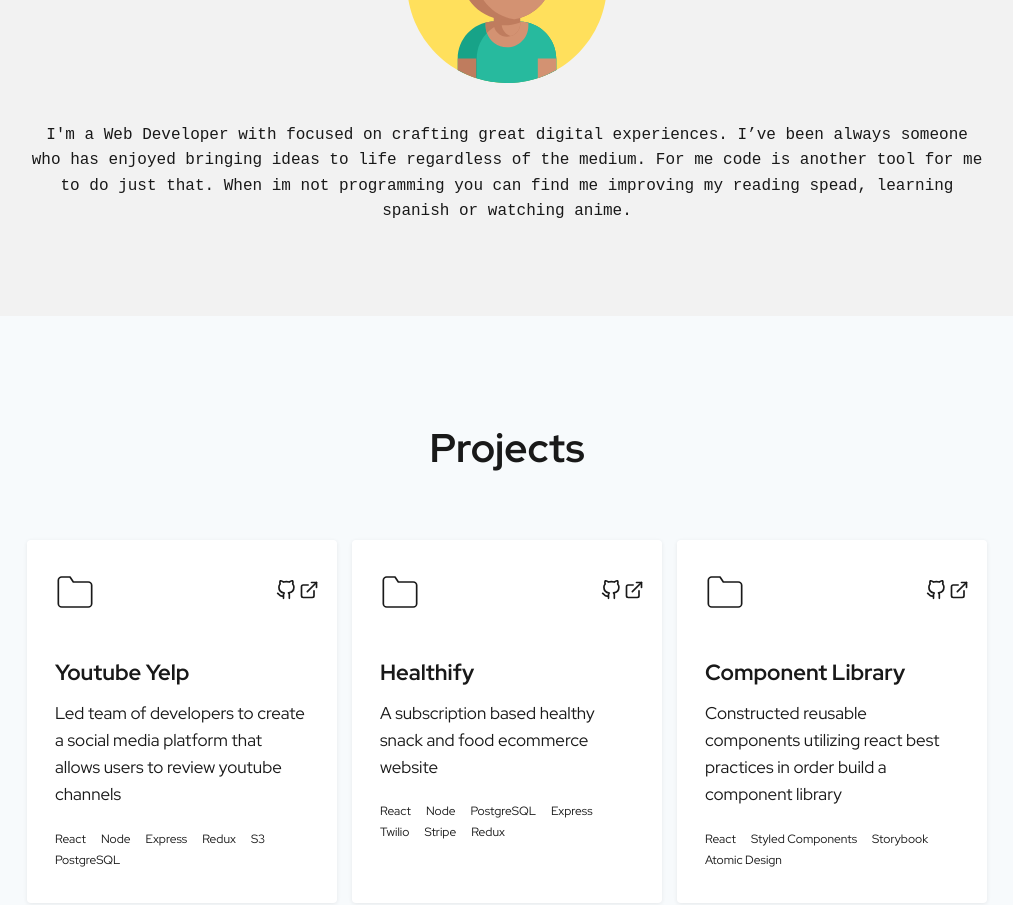
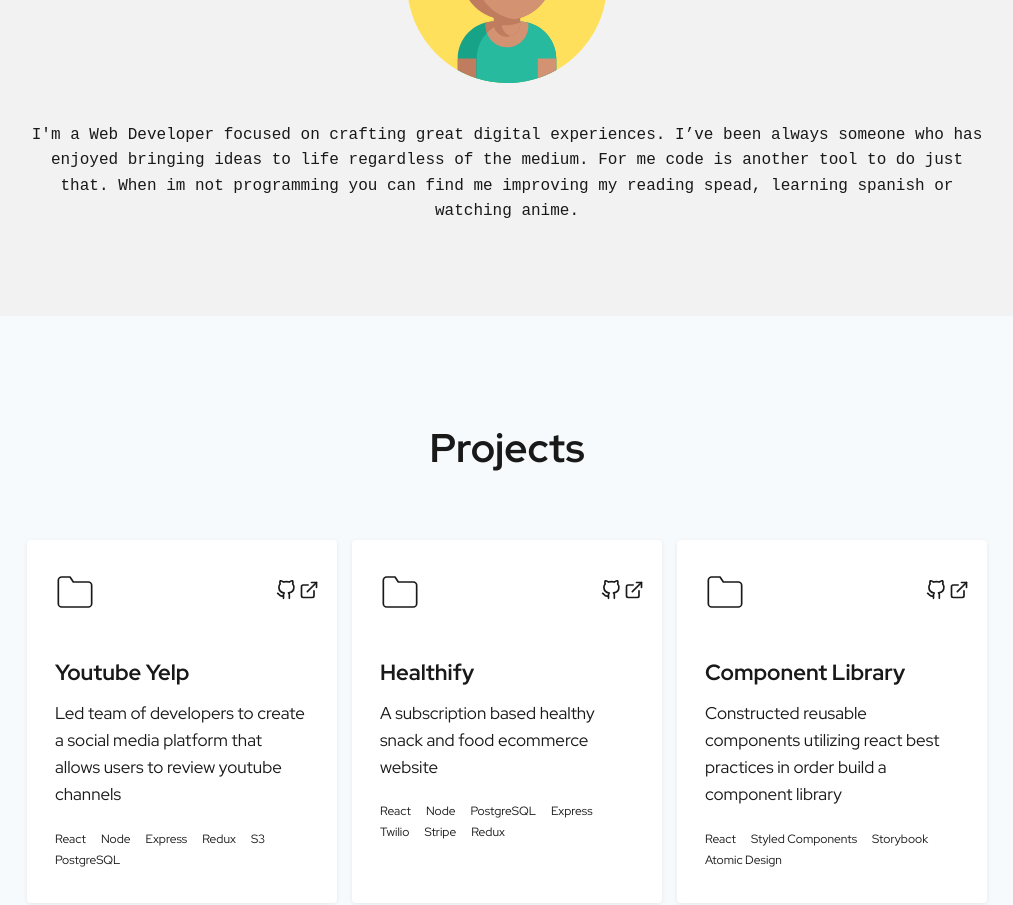
Before and after one commit to cavingayle/Portfolio-Website, a React (Create React App) app: page / in a window 1280 px wide. Shown: the part 1080-1985 px from the top of the page, without its empty margins (133-1146 px from the left). Built offline with nearby package versions, Linux system fonts and the light colour scheme.

Commit message:
Updated about

```diff
--- a/src/components/About.jsx
+++ b/src/components/About.jsx
@@ -119,10 +119,10 @@ const About = () => {
         </ImageContainer>
         <TextContainer>
           <p>
-            I'm a Web Developer with focused on crafting great digital
+            I'm a Web Developer focused on crafting great digital
             experiences. I’ve been always someone who has enjoyed
             bringing ideas to life regardless of the medium. For me code is
-            another tool for me to do just that. When im not programming you
+            another tool to do just that. When im not programming you
             can find me improving my reading spead, learning spanish or watching
             anime.
           </p>
```
